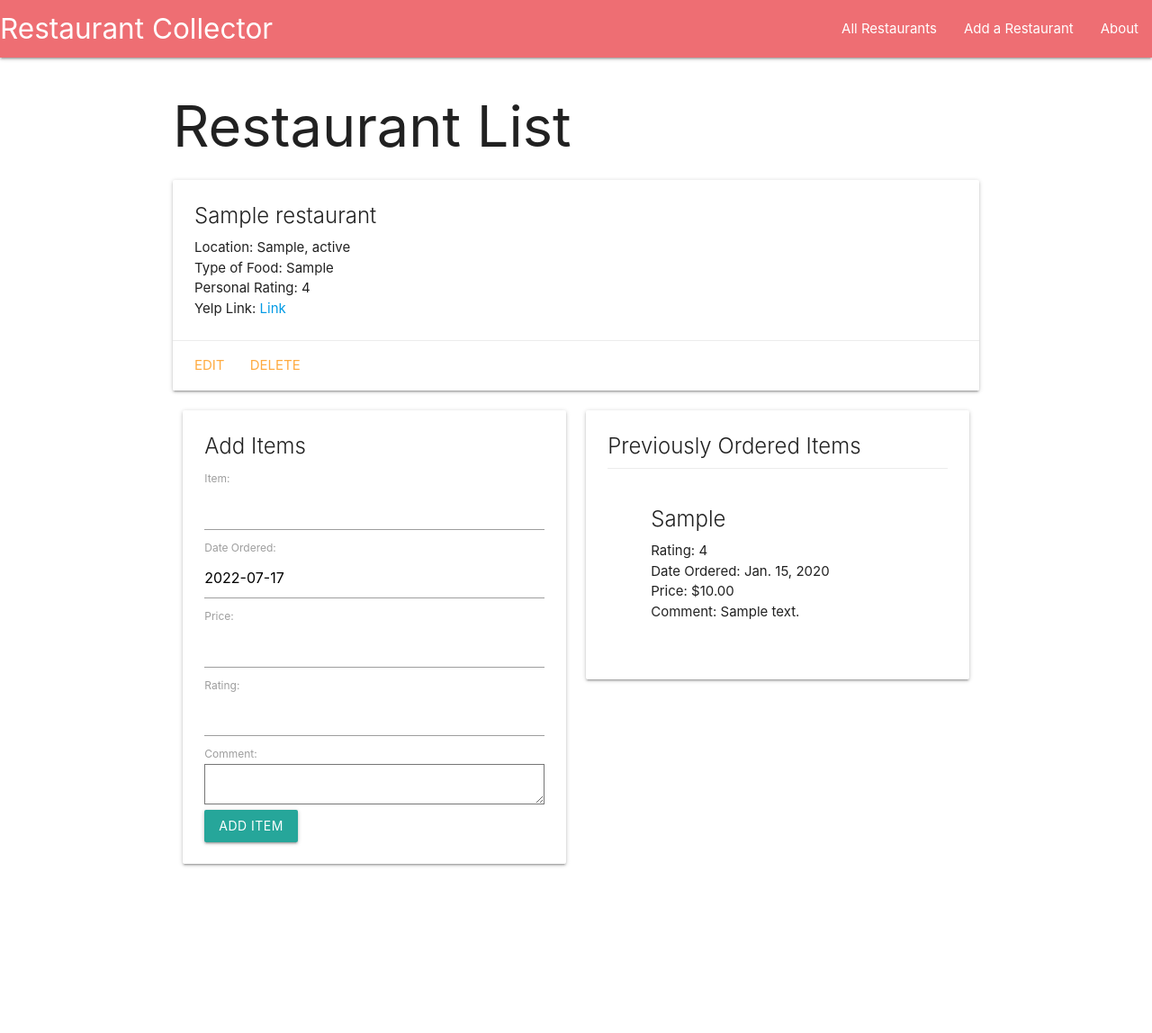
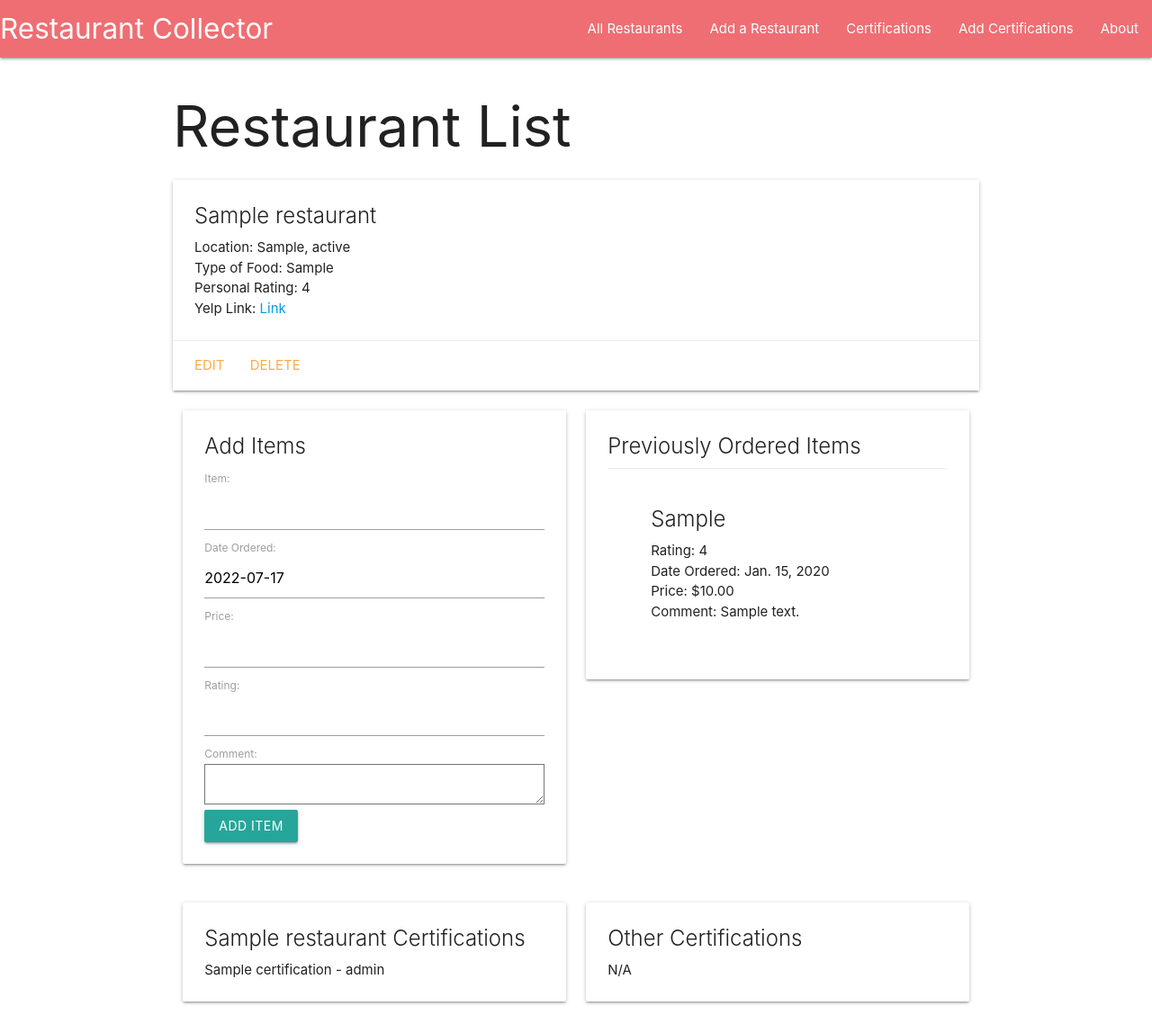
Before and after one commit to erictau/Restaurant-Collector, a Django app: page /restaurants/1/ in a window 1280 px wide. Shown: the whole page at 90% size. Before the commit the page ends 963 px from the top, so only its background shows below. Run offline with Django 4.2, Linux system fonts and the light colour scheme; tables that the repository leaves empty hold one stand-in row (values such as "Sample post").

Commit message:
Adds many to many relationship with certifications and restaurants.

```diff
--- a/main_app/admin.py
+++ b/main_app/admin.py
@@ -1,6 +1,7 @@
 from django.contrib import admin
-from .models import Food, Restaurant
+from .models import Food, Restaurant, Certification
 
 # Register your models here.
 admin.site.register(Restaurant)
 admin.site.register(Food)
+admin.site.register(Certification)
--- a/main_app/models.py
+++ b/main_app/models.py
@@ -3,6 +3,18 @@ from django.core.validators import MaxValueValidator, MinValueValidator
 from django.urls import reverse
 
 # Create your models here.
+
+class Certification(models.Model):
+    name = models.CharField(max_length=50)
+    level = models.CharField(max_length=10)
+
+    def __str__(self):
+        return self.name
+
+    def get_absolute_url(self):
+        return reverse('certification_index')
+
+
 class Restaurant(models.Model):
     name = models.CharField(max_length=100)
     city = models.CharField(max_length=100)
@@ -12,6 +24,7 @@ class Restaurant(models.Model):
     personal_rating = models.IntegerField(
         validators = [MaxValueValidator(5), MinValueValidator(1)]
     )
+    certifications = models.ManyToManyField(Certification )
 
     def __str__(self):
         return self.name
--- a/main_app/templates/base.html
+++ b/main_app/templates/base.html
@@ -17,6 +17,8 @@
           <ul id="nav-mobile" class="right hide-on-med-and-down">
             <li><a href="{% url 'index' %}">All Restaurants</a></li>
             <li><a href="{% url 'restaurants_create' %}">Add a Restaurant</a></li>
+            <li><a href="{% url 'certification_index' %}">Certifications</a></li>
+            <li><a href="{% url 'certification_create' %}">Add Certifications</a></li>
             <li><a href="{% url 'about' %}">About</a></li>
           </ul>
         </div>
--- a/main_app/templates/restaurants/detail.html
+++ b/main_app/templates/restaurants/detail.html
@@ -60,6 +60,33 @@ Restaurant Details
     </div>
 </div>
 
+<div class="row">
+    <div class="col s6">
+        <div class="card">
+            <div class="card-content">
+                <span class="card-title">{{ restaurant.name }} Certifications</span>
+                {% for cert in restaurant.certifications.all %}
+                    <p>{{ cert.name }} - {{ cert.level }}</p>
+                {% empty %}
+                    <p>N/A</p>
+                {% endfor %}
+            </div>
+        </div>
+    </div>
+    <div class="col s6">
+        <div class="card">
+            <div class="card-content">
+                <span class="card-title">Other Certifications</span>
+                {% for cert in certs_not_owned %}
+                    <p>{{ cert.name }} - {{ cert.level }}</p>
+                {% empty %}
+                    <p>N/A</p>
+                {% endfor %}
+            </div>
+        </div>
+    </div>
+</div>
+
 <script>
     const dateEl = document.getElementById('id_date_ordered');
     M.Datepicker.init(dateEl, {
--- a/main_app/urls.py
+++ b/main_app/urls.py
@@ -10,4 +10,8 @@ urlpatterns = [
     path('restaurants/<int:pk>/delete/', views.RestaurantDelete.as_view(), name='restaurants_delete'),
     path('restaurants/<int:pk>/update/', views.RestaurantUpdate.as_view(), name='restaurants_update'),
     path('restaurants/<int:restaurant_id>/add_food/', views.add_food, name='add_food'),
+    path('certifications/', views.CertificationList.as_view(), name='certification_index'),
+    path('certifications/create/', views.CertificationCreate.as_view(), name='certification_create'),
+    path('certifications/<int:pk>/', views.CertificationDetail.as_view(), name='certification_detail'),
+    path('certifications/<int:pk>/delete', views.CertificationDelete.as_view(), name='certification_delete')
 ]
--- a/main_app/views.py
+++ b/main_app/views.py
@@ -1,8 +1,9 @@
 from django.shortcuts import render, redirect
 from django.http import HttpResponse
 from django.views.generic.edit import CreateView, DeleteView, UpdateView
+from django.views.generic import ListView, DetailView
 
-from .models import Restaurant
+from .models import Certification, Restaurant
 from .forms import FoodForm
 
 # Create your views here.
@@ -21,9 +22,13 @@ def restaurants_index(request):
 def restaurants_detail(request, restaurant_id):
     restaurant = Restaurant.objects.get(id=restaurant_id)
     food_form = FoodForm()
+    cert_id_list = restaurant.certifications.all().values_list('id')
+    certs_not_owned = Certification.objects.exclude(id__in=cert_id_list)
+
     return render(request, 'restaurants/detail.html', {
         'restaurant': restaurant,
-        'food_form': food_form
+        'food_form': food_form,
+        'certs_not_owned': certs_not_owned
     })
 
 class RestaurantCreate(CreateView):
@@ -45,3 +50,17 @@ def add_food(request, restaurant_id):
         new_food.restaurant_id = restaurant_id
         new_food.save()
     return redirect('detail', restaurant_id=restaurant_id)
+
+class CertificationList(ListView):
+    model = Certification
+
+class CertificationCreate(CreateView):
+    model = Certification
+    fields = '__all__'
+
+class CertificationDetail(DetailView):
+    model = Certification
+
+class CertificationDelete(DeleteView):
+    models = Certification
+    success_url = '/certifications/'
```
Also changed, not shown: main_app/templates/main_app/certification_detail.html (added, +12 -0 lines), main_app/templates/main_app/certification_form.html (added, +15 -0 lines), main_app/templates/main_app/certification_list.html (added, +17 -0 lines), main_app/migrations/0006_certification_alter_food_options_and_more.py (added).
